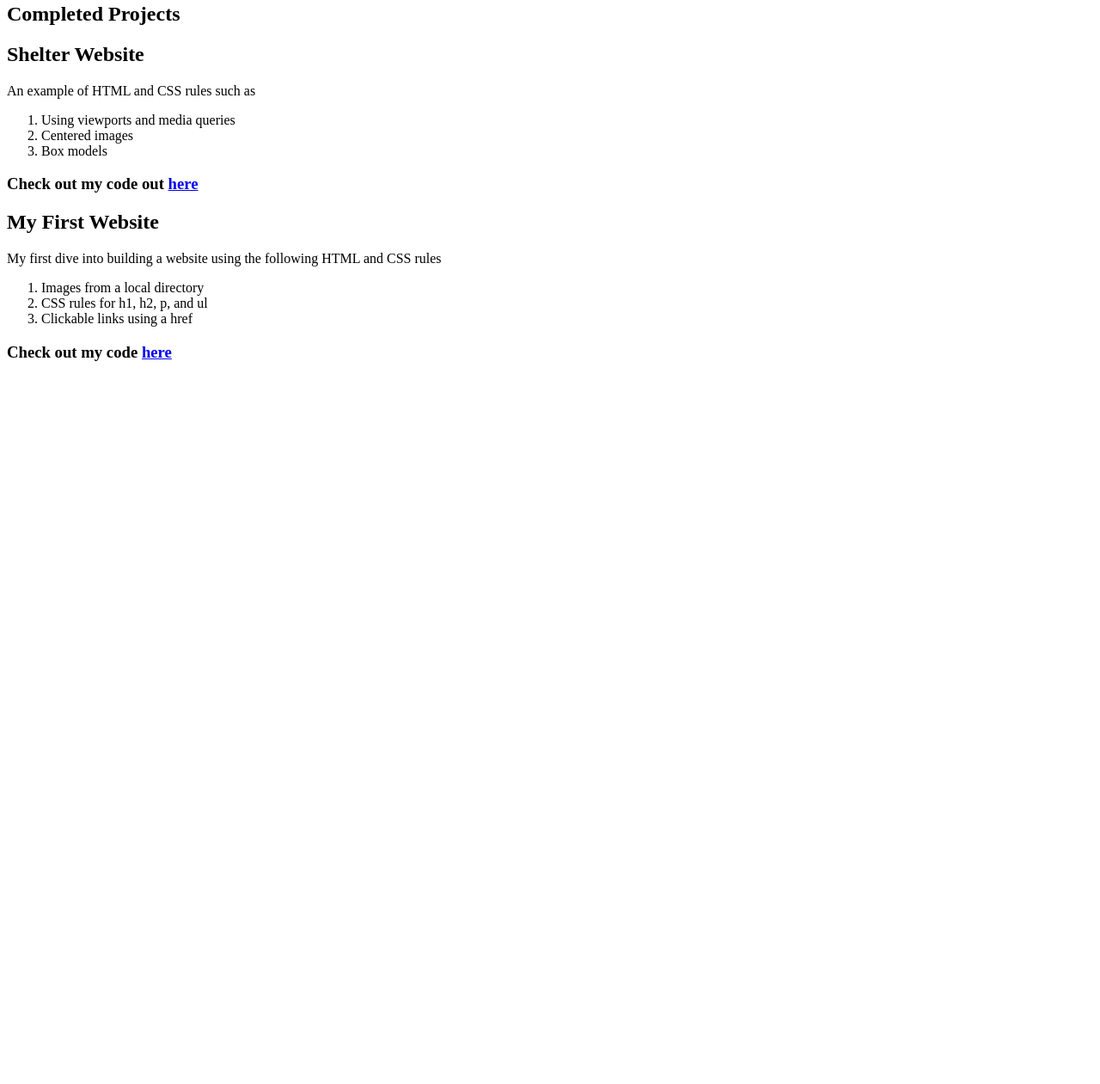
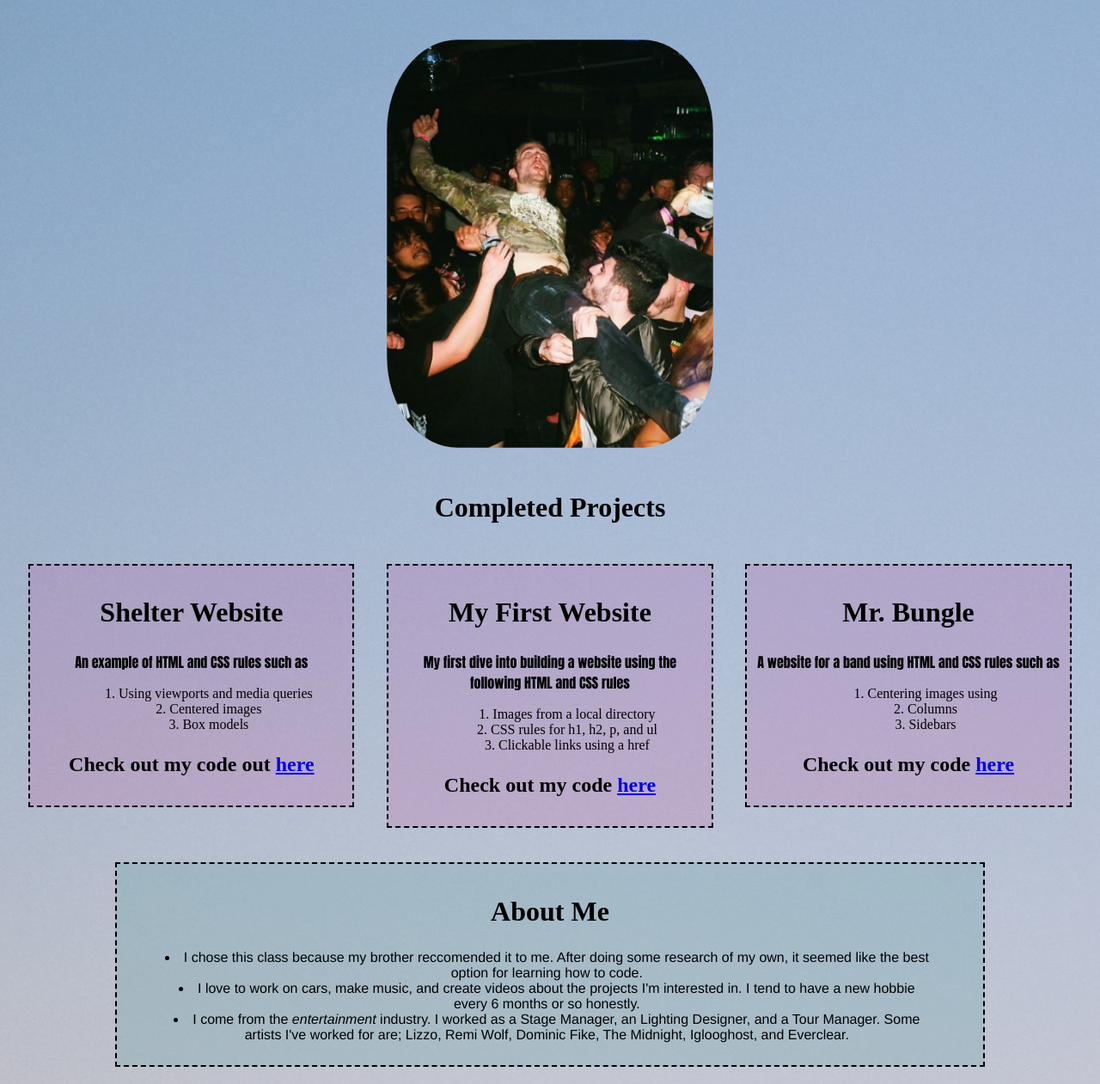
Before and after one commit to sagepaden/week-1-CR, a plain HTML site: page index.html in a window 1280 px wide. Shown: the part 162-1423 px from the top of the page at 86% size. Before the commit the page ends 800 px from the top, so only its background shows below. Drawn offline with Linux system fonts and the light colour scheme.

Commit message:
realized i did not commit as I was going

```diff
--- a/css/styles.css
+++ b/css/styles.css
@@ -0,0 +1,88 @@
+body {
+  font-family: 'Times New Roman', Times, serif;
+  background-image:url("../img/bg.jpg");
+  background-color: paleturquoise;
+  font-size: 100%;
+  text-align: center;
+}
+
+h1 {
+  font-size: xxx-large;
+}
+
+h2 {
+  font-size: xx-large;
+}
+
+h3 {
+  font-size: x-large;
+}
+
+p {
+  font-weight: lighter;
+  font-family: Impact, Haettenschweiler, 'Arial Narrow Bold', sans-serif;
+}
+
+ul {
+  font-style: italic;
+}
+
+ol {
+  font-style: bold;
+}
+
+li {
+  list-style-position:inside;
+}
+
+.sp {
+  font-style: italic;
+}
+
+.centered-image {
+  margin: 0 auto;
+  border-radius: 25%;
+  padding: 2%;
+  width: 30%;
+  height: 30%;
+  display: block;
+}
+
+.p1 {
+  float: left;
+  height: 30%;
+  width: 30%;
+  margin: auto;
+  margin-top: 20px;
+  margin-bottom: 20px;
+  margin-left: 2%;
+  margin-right: 1%;
+  padding: 10px;
+  border: dashed black;
+  border-width: 2px;
+  background-color: rgba(199, 36, 137, 0.144);
+  box-sizing: border-box;
+  display: block;
+}
+
+.abt {
+  float: left;
+  height: 20%;
+  width: 80%;
+  margin: auto;
+  margin-top: 20px;
+  margin-bottom: 20px;
+  margin-left: 10%;
+  padding: 10px;
+  border: dashed black;
+  border-width: 2px;
+  background-color: rgba(92, 158, 160, 0.244);
+  box-sizing: border-box;
+  display: block;
+}
+
+.abt li {
+  font-family:'Franklin Gothic Medium', 'Arial Narrow', Arial, sans-serif;
+  font-style: normal;
+  padding-right: 5%;
+}
--- a/index.html
+++ b/index.html
@@ -1,10 +1,8 @@
 <!DOCTYPE html>
 <html lang="en">
 <head>
-  <meta charset="UTF-8">
-  <meta http-equiv="X-UA-Compatible" content="IE=edge">
-  <meta name="viewport" content="width=device-width, initial-scale=1.0">
-  <title>Sage Paden's Portfolio</title>
+  <link href="css/styles.css" rel="stylesheet" type="text/css">
+  <title>Sages Portfolio</title>
 </head>
 <body>
   <h1>Sage Paden's <span class="sp">Coding Portfolio</span></h1>
@@ -25,6 +23,7 @@
     </ol>
     <h3> Check out my code out <a href="https://github.com/sagepaden/animal-shelter">here</a></h3>
   </div>
+
   <div class="p1">
     <h2>My First Website</h2>
     <p>My first dive into building a website using the following HTML and CSS rules</p>
@@ -35,5 +34,25 @@
     </ol>
     <h3>Check out my code <a href="https://github.com/sagepaden/fixed-first-website">here</a></h3>
   </div>
+
+  <div class="p1">
+    <h2>Mr. Bungle</h2>
+    <p>A website for a band using HTML and CSS rules such as</p>
+    <ol>
+      <li>Centering images using </li>
+      <li>Columns</li>
+      <li>Sidebars</li>
+    </ol>
+    <h3>Check out my code <a href="https://github.com/sagepaden/band-website">here</a></h3>
+  </div>
+
+  <div class="abt">
+    <h2><strong>About Me</strong></h2>
+    <ul>
+      <li>I chose this class because my brother reccomended it to me. After doing some research of my own, it seemed like the best option for learning how to code.</li>
+      <li>I love to work on cars, make music, and create videos about the projects I'm interested in. I tend to have a new hobbie every 6 months or so honestly.</li>
+      <li>I come from the <em>entertainment</em> industry. I worked as a Stage Manager, an Lighting Designer, and a Tour Manager. Some artists I've worked for are; Lizzo, Remi Wolf, Dominic Fike, The Midnight, Iglooghost, and Everclear.</li>
+    </ul>
+  </div>
 </body>
 </html>
```
Also changed, not shown: img/bg.jpg (added), img/me.jpeg (added), 1 other file.
